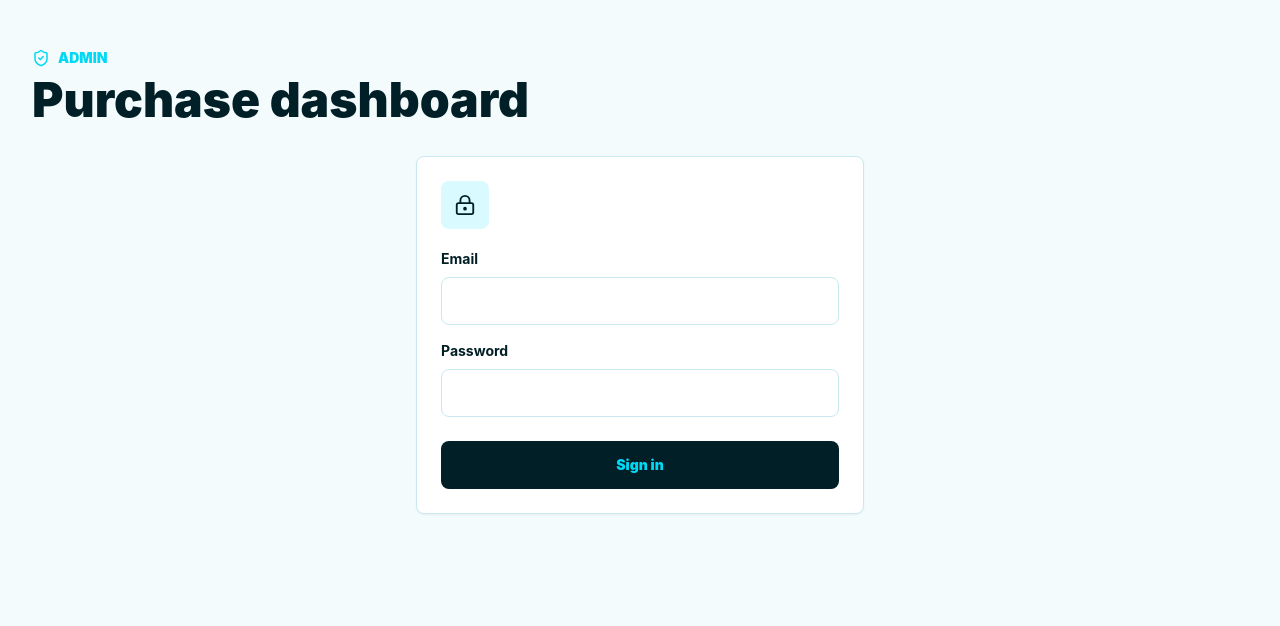
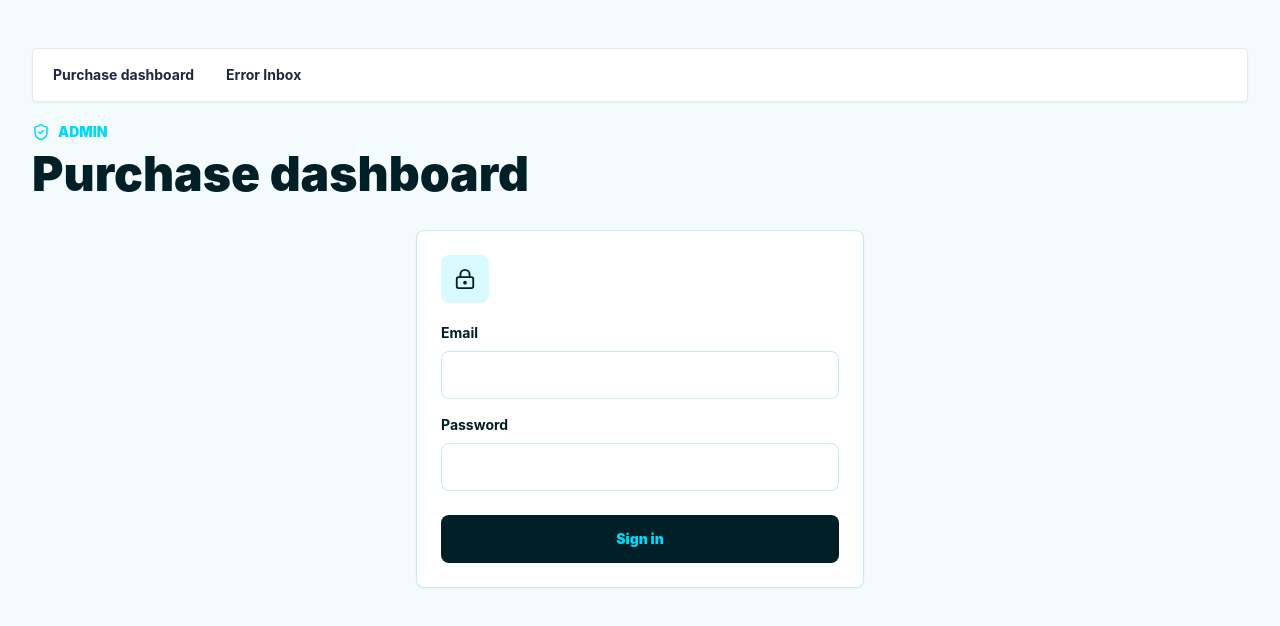
Before and after one commit to Damjanose/esim-frontend, a Next.js app: page /xloginy in a window 1280 px wide. Shown: the top 626 px of the page. Built offline with nearby package versions, Linux system fonts and the light colour scheme.

Commit message:
feat: add admin navigation

```diff
--- /dev/null
+++ b/src/app/AdminNav.tsx
@@ -0,0 +1,22 @@
+import Link from "next/link";
+
+const adminLinks = [
+  { href: "/xloginy", label: "Purchase dashboard" },
+  { href: "/xerrors", label: "Error Inbox" }
+];
+
+export function AdminNav() {
+  return (
+    <nav className="mb-5 flex flex-wrap items-center gap-2 rounded border border-slate-200 bg-white p-2 text-sm font-bold shadow-sm">
+      {adminLinks.map((link) => (
+        <Link
+          className="rounded px-3 py-2 text-slate-800 transition hover:bg-slate-100 hover:text-slate-950"
+          href={link.href}
+          key={link.href}
+        >
+          {link.label}
+        </Link>
+      ))}
+    </nav>
+  );
+}
--- a/src/app/xerrors/page.tsx
+++ b/src/app/xerrors/page.tsx
@@ -1,6 +1,7 @@
 "use client";
 
 import { FormEvent, useEffect, useMemo, useState } from "react";
+import { AdminNav } from "../AdminNav";
 
 type AdminLoginResponse = {
   status?: string;
@@ -253,6 +254,7 @@ export default function AdminErrorInboxPage() {
   return (
     <main className="min-h-screen bg-slate-100 px-4 py-6 text-slate-950">
       <div className="mx-auto max-w-7xl">
+        <AdminNav />
         <div className="mb-4 flex flex-wrap items-center justify-between gap-3">
           <div>
             <h1 className="text-2xl font-black">Error Inbox</h1>
--- a/src/app/xloginy/page.tsx
+++ b/src/app/xloginy/page.tsx
@@ -2,6 +2,7 @@
 
 import { FormEvent, useEffect, useMemo, useState } from "react";
 import { BarChart3, LockKeyhole, LogOut, RefreshCw, ShieldCheck } from "lucide-react";
+import { AdminNav } from "../AdminNav";
 
 type AdminLoginResponse = {
   status?: string;
@@ -241,6 +242,7 @@ export default function AdminDashboardPage() {
   return (
     <main className="min-h-screen bg-cloud text-ink">
       <section className="mx-auto max-w-7xl px-5 py-8 md:px-8 md:py-12">
+        <AdminNav />
         <div className="mb-8 flex flex-wrap items-center justify-between gap-4">
           <div>
             <p className="flex items-center gap-2 text-sm font-black uppercase text-cyan">
```
Also changed, not shown: 2 other files (tests, documents, lock files or other folders).
